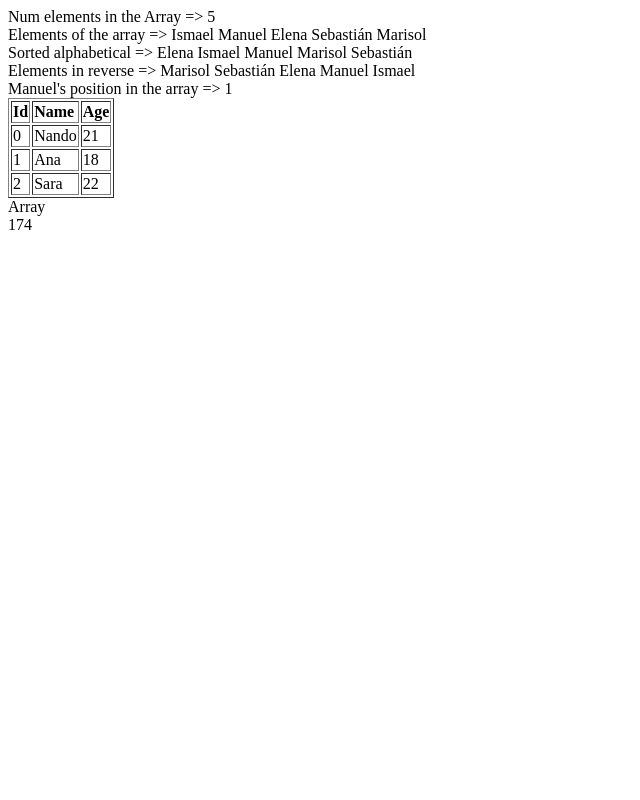
After one commit to nandopiles/2DAW_EntornoServidor, a PHP site: page /act3.php in a window 1280 px wide. The commit adds this page. Shown: the whole page, without its empty margins (0-640 px from the left). Run offline with PHP 8.4, Linux system fonts and the light colour scheme.

Commit message:
Act3 done

```diff
--- /dev/null
+++ b/UD0/Act_UD0/act3.php
@@ -0,0 +1,72 @@
+<?php
+
+$namesArray = array("Ismael", "Manuel", "Elena", "Sebastián", "Marisol",);
+printf("Num elements in the Array => %s<br>", count($namesArray));
+printf("Elements of the array => %s<br>", implode(" ", $namesArray));
+
+$sortedArray = $namesArray;
+print("Sorted alphabetical => ");
+asort($sortedArray);
+foreach ($sortedArray as $name)
+    print($name . " ");
+print("<br>");
+
+$reverseArray = array_reverse($namesArray);
+printf("Elements in reverse => %s<br>", implode(" ", $reverseArray));
+
+printf("Manuel's position in the array => %d", array_search("Manuel", $namesArray));
+
+$students = [
+    [
+        "id" => 00,
+        "name" => "Nando",
+        "age" => 21
+    ],
+    [
+        "id" => 01,
+        "name" => "Ana",
+        "age" => 18
+    ],
+    [
+        "id" => 02,
+        "name" => "Sara",
+        "age" => 22
+    ]
+];
+
+/**
+ * Used to print an array inside another array in a table style
+ *
+ * @param  Array $array => the array to print
+ * @return string returns the string with the html code for print in a table style
+ */
+function printTable($array)
+{
+    $initTable = "
+    <table border = 1>
+        <tr>
+            <td><b>Id<b></td>
+            <td><b>Name</b></td>
+            <td><b>Age</b></td>
+        </tr>
+        <tr>
+    ";
+
+    foreach ($array as $student) {
+        foreach ($student as $data => $val) {
+            $initTable .= "
+            <td>$val</td>
+            ";
+        }
+        $initTable .= "</tr>";
+    }
+    $initTable .= "</tr></table>";
+
+    return $initTable;
+}
+print(printTable($students));
+
+print_r(array_column($students, "name"). "<br>");
+
+$sumArray = [3, 6, 11, 33, 23, 12, 34, 2, 9, 41];
+print(array_sum($sumArray));
```
Also changed, not shown: UD0/Act_UD0/act2.php (+1 -14 lines).
